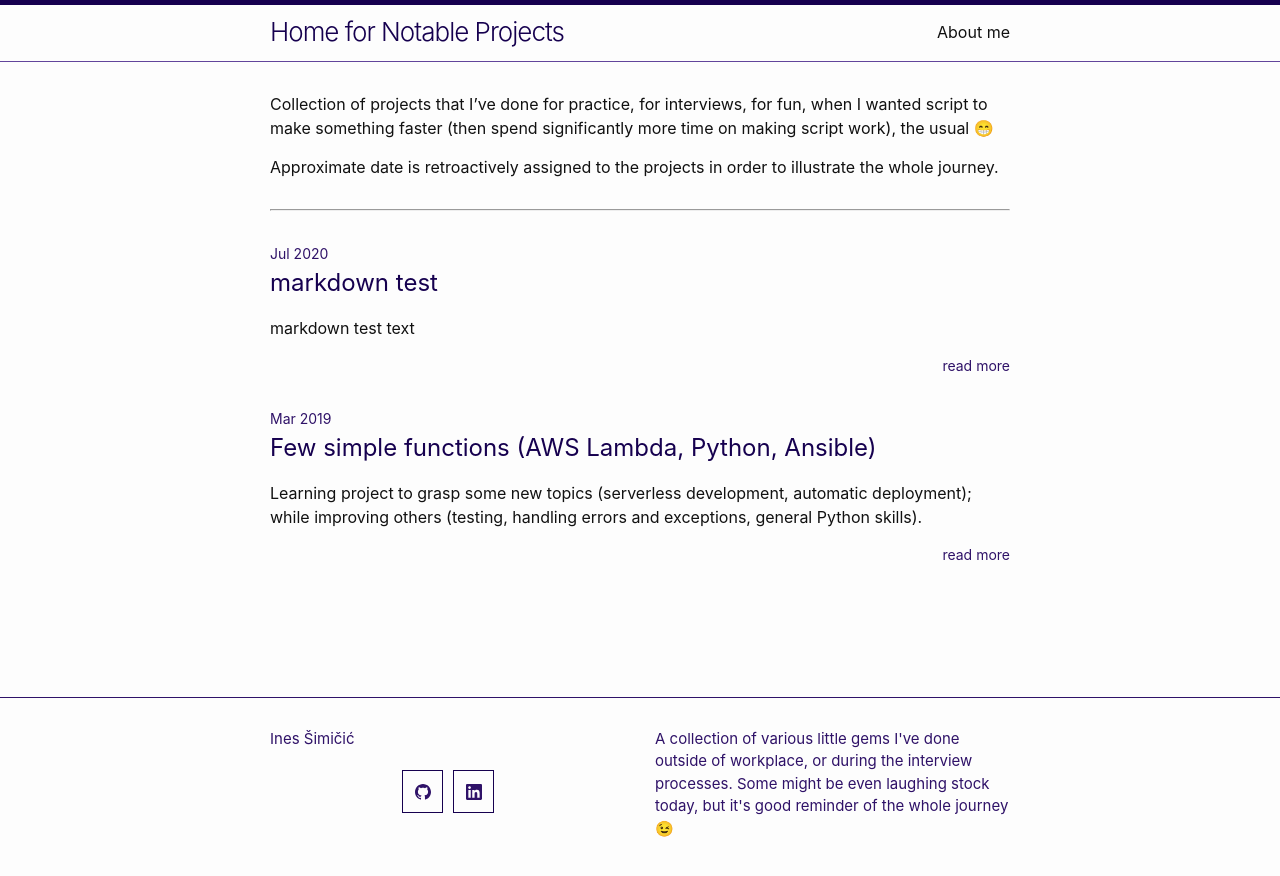
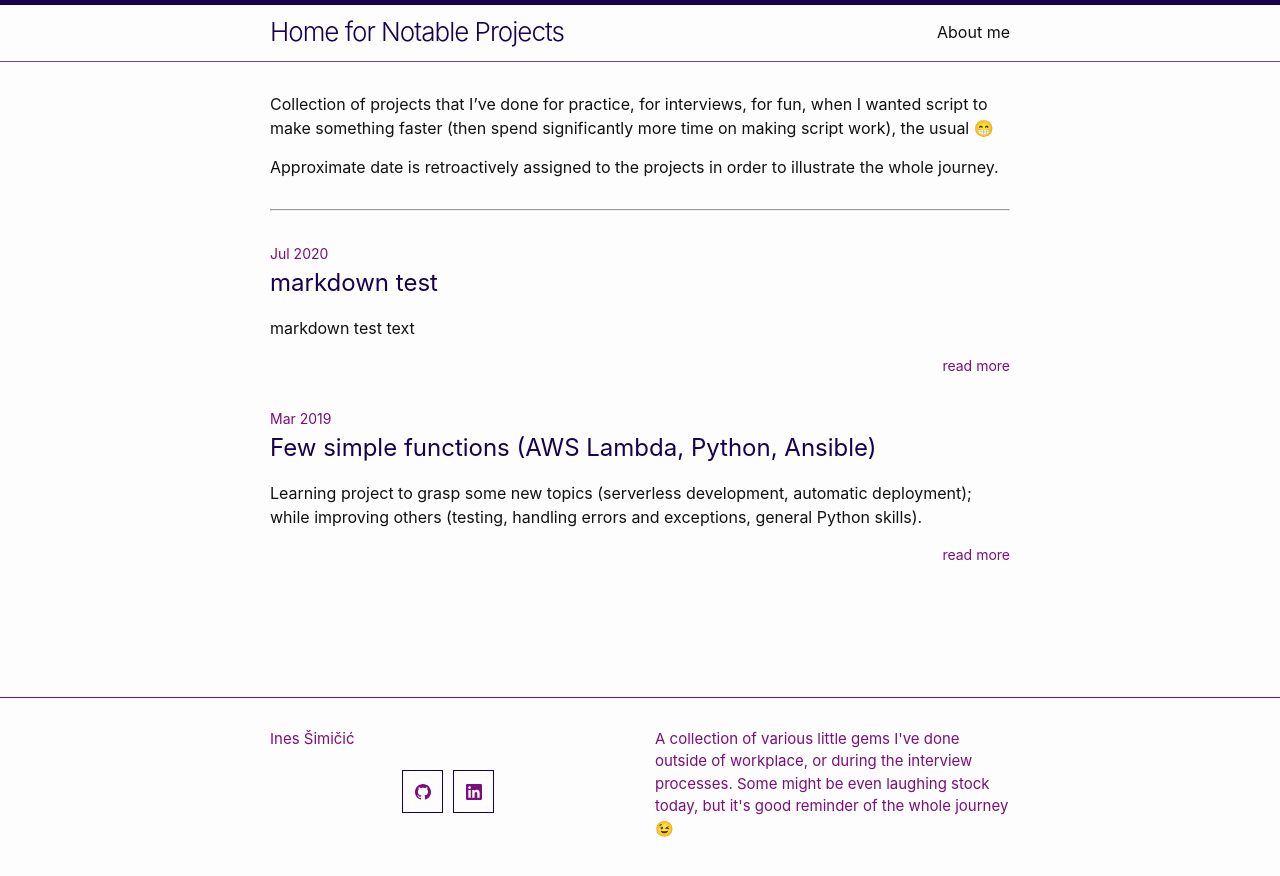
Before and after one commit to inesucrvenom/inesucrvenom.github.io, a Jekyll site: the page built from index.md, in a window 1280 px wide. Shown: the top 876 px of the page. Built offline with Jekyll 4.4.1, drawn with Linux system fonts in a browser that asks for light colours; emoji names are drawn with the system emoji font; the list of posts is cut into pages by our own code.

Commit message:
change brand color to reddish

```diff
--- a/_sass/minima/skins/mine.scss
+++ b/_sass/minima/skins/mine.scss
@@ -1,7 +1,7 @@
 @charset "utf-8";
 
 $brand-color-light:     #62459B !default;
-$brand-color:           #2F1268 !default;
+$brand-color:           #7b0e7b !default;
 $brand-color-dark:      #16004F !default;
 
 $site-title-color:      $brand-color-dark !default;
```
